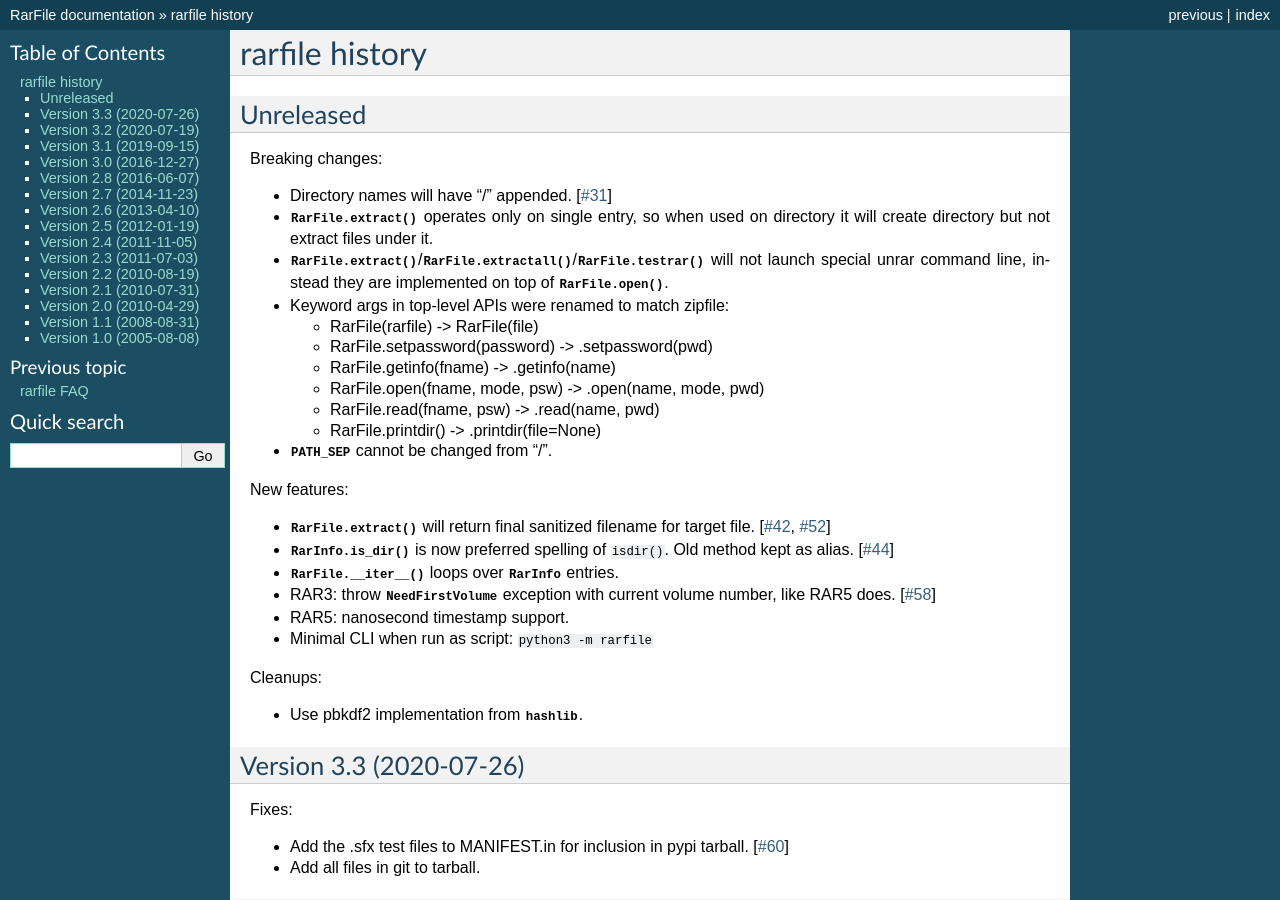
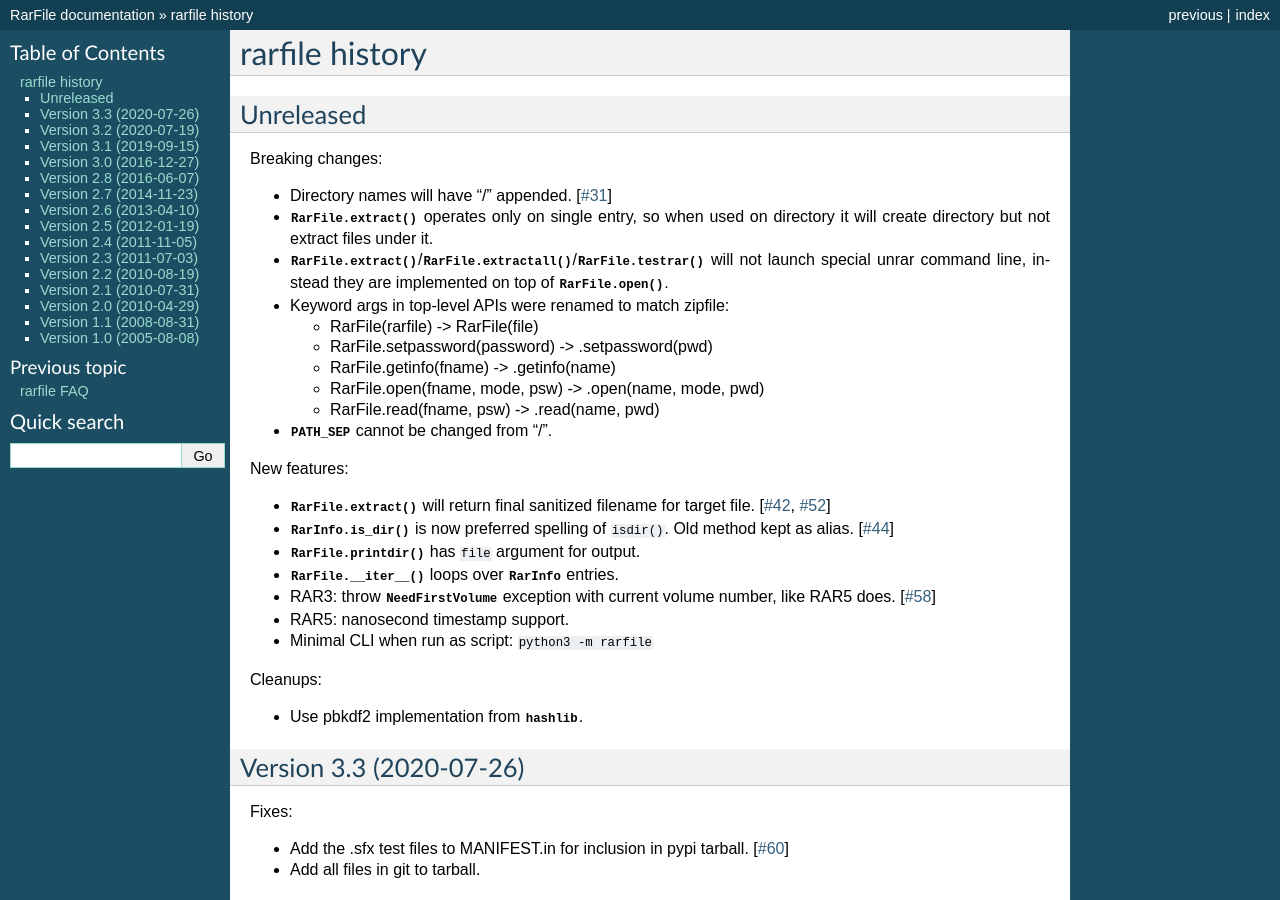
Before and after one commit to markokr/rarfile, a Sphinx documentation site: the page built from doc/news.rst, in a window 1280 px wide and 900 px high. Built offline with Sphinx 7.4.7, drawn with Linux system fonts in a browser that asks for light colours.

Commit message:
news: move printdir

```diff
--- a/doc/news.rst
+++ b/doc/news.rst
@@ -24,7 +24,6 @@ Breaking changes:
   * RarFile.getinfo(fname) -> .getinfo(name)
   * RarFile.open(fname, mode, psw) -> .open(name, mode, pwd)
   * RarFile.read(fname, psw) -> .read(name, pwd)
-  * RarFile.printdir() -> .printdir(file=None)
 * :data:`PATH_SEP` cannot be changed from "/".
 
 New features:
@@ -36,6 +35,7 @@ New features:
 * :meth:`RarInfo.is_dir` is now preferred spelling of ``isdir()``.
   Old method kept as alias.
   [`#44 <https://github.com/markokr/rarfile/issues/44>`_]
+* :meth:`RarFile.printdir` has ``file`` argument for output.
 * :meth:`RarFile.__iter__` loops over :class:`RarInfo` entries.
 * RAR3: throw :exc:`NeedFirstVolume` exception with current volume number,
   like RAR5 does.
```
